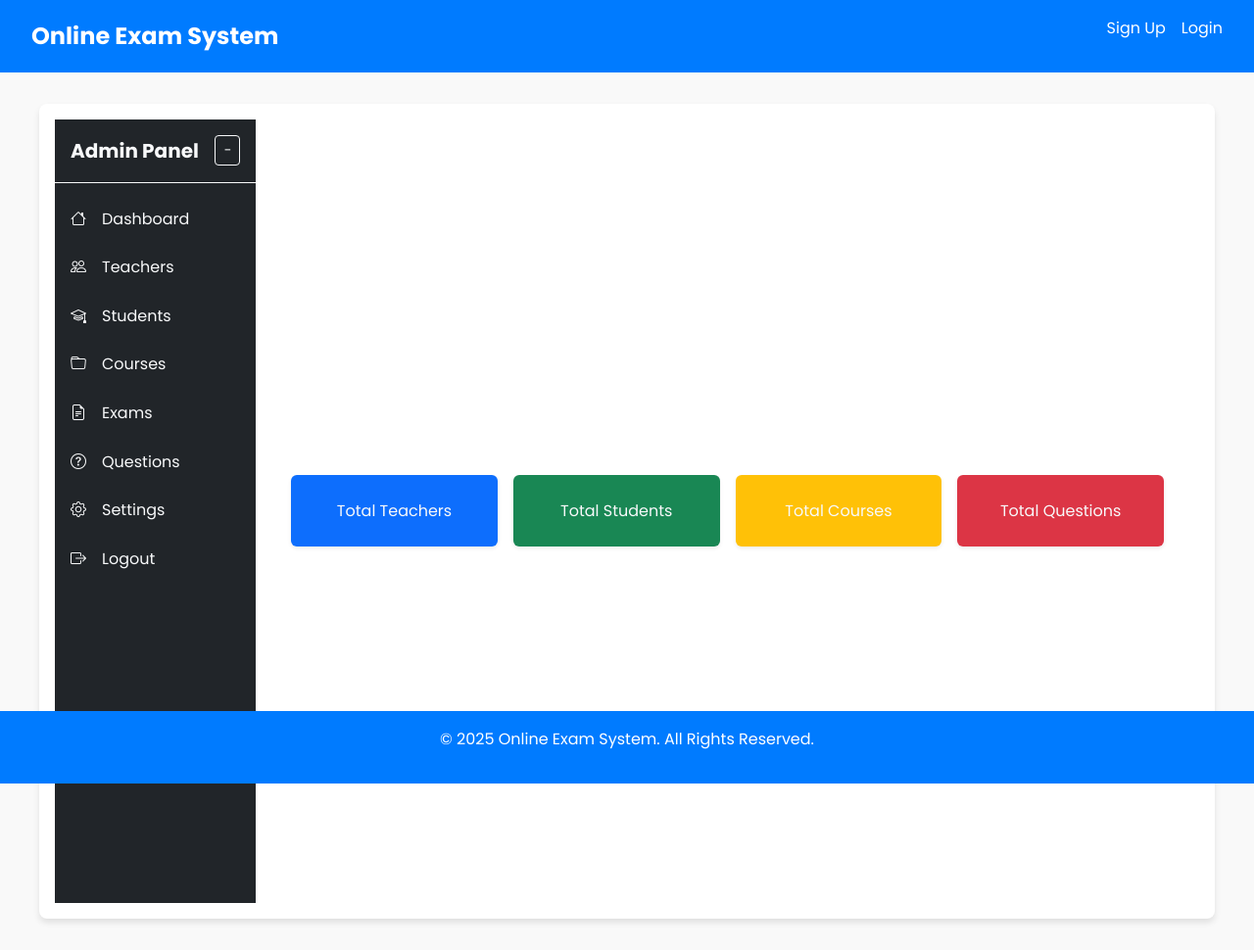
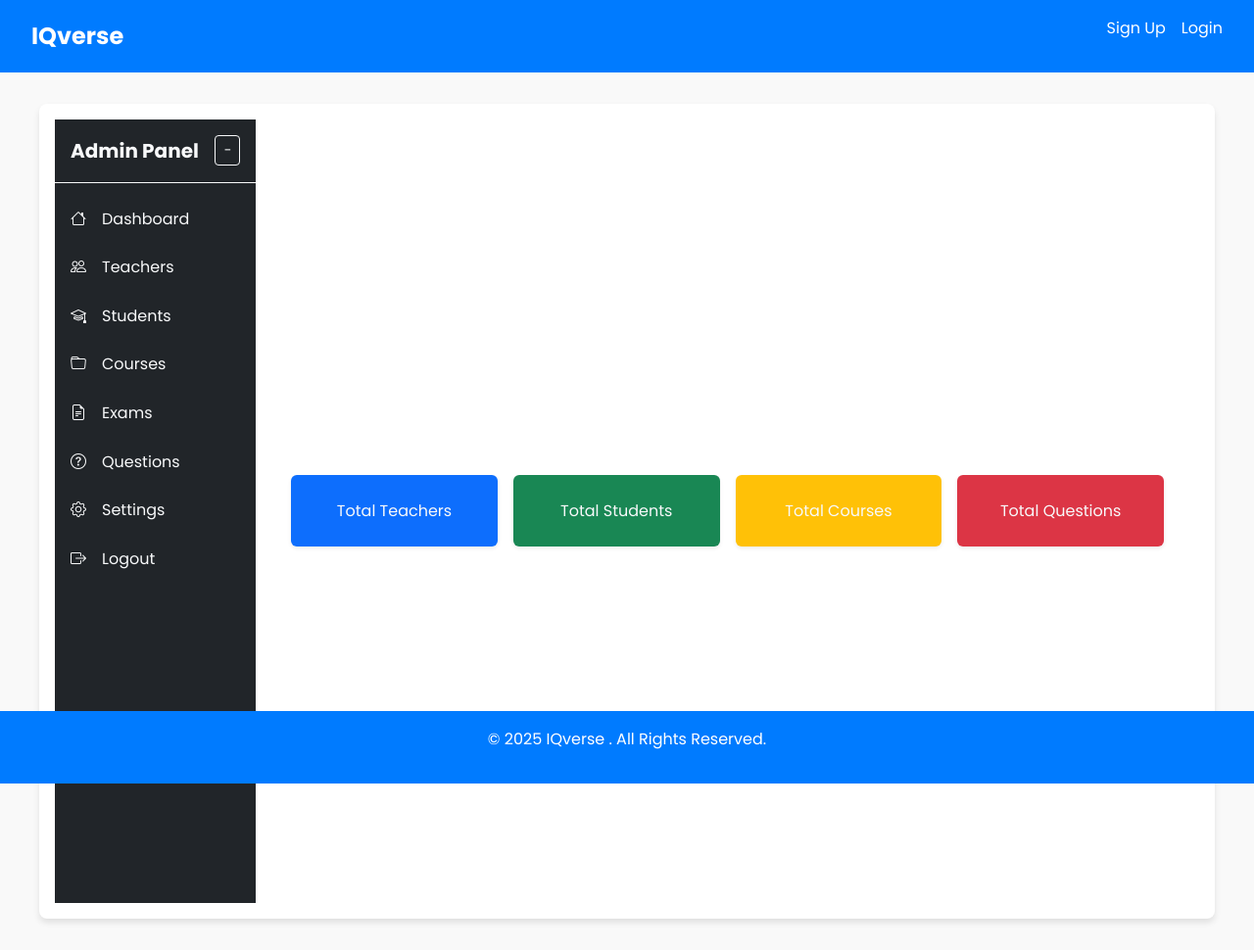
Before and after one commit to leopromus/IQVerse, a Django app: template IQVerse/templates/admin/dashboard.html in a window 1280 px wide. Shown: the whole page at 98% size. Run offline with Django 5.2, Linux system fonts and the light colour scheme; the template is opened without the code that fills it, so the values that code supplies are empty; some libraries are stand-ins or nearby versions.

Commit message:
<a href="{% url 'home' %}">IQverse </a>

```diff
--- a/IQVerse/templates/base.html
+++ b/IQVerse/templates/base.html
@@ -4,7 +4,7 @@
 <head>
     <meta charset="UTF-8">
     <meta name="viewport" content="width=device-width, initial-scale=1.0">
-    <title>{% block title %}Online Exam System{% endblock %}</title>
+    <title>{% block title %}IQverse {% endblock %}</title>
 
     <!-- Google Fonts -->
     <link href="https://fonts.googleapis.com/css2?family=Poppins:wght@300;400;600;700&display=swap" rel="stylesheet">
@@ -19,7 +19,7 @@
     <!-- Navigation Bar -->
     <nav class="navbar">
         <div class="logo">
-            <a href="{% url 'home' %}">Online Exam System</a>
+            <a href="{% url 'home' %}">IQverse </a>
         </div>
         <ul class="nav-links">
             {% if user.is_authenticated %}
@@ -56,7 +56,7 @@
 
     <!-- Footer Section -->
     <footer>
-        <p>&copy; 2025 Online Exam System. All Rights Reserved.</p>
+        <p>&copy; 2025 IQverse . All Rights Reserved.</p>
     </footer>
 
     <!-- JavaScript -->
```
